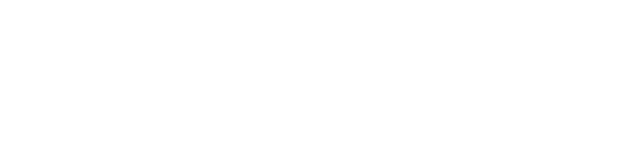
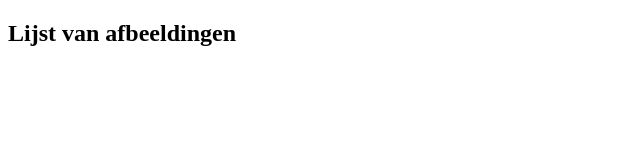
Before and after one commit to Geonovum/MD-VDT, a plain HTML site: page index.html in a window 1280 px wide. Shown: the whole page, without its empty margins (0-640 px from the left). Drawn offline with Linux system fonts and the light colour scheme.

Commit message:
Update index.html

```diff
--- a/index.html
+++ b/index.html
@@ -20,7 +20,7 @@
         <meta name="viewport" content="width=device-width, initial-scale=1, shrink-to-fit=no">
 
         <!-- Invullen: de titel van de standaard of het document - - - - - - - - - - - - - - - - - - -->
-        <title>[ Naam van het document ]</title>
+        <title>Onderzoek Metadata van de toekomst en NGR</title>
 
         <!-- Kan hier een 'ondertitel' tag worden gemaakt? -->
 
@@ -47,7 +47,7 @@
         <!-- voor een nieuw hoofdstuk kopieer je een regel, en voegt die toe - - - - - - - - - - - - -->
         <!--
         -->
-	    <div     data-format="markdown" data-include="Versiebeheer.md"></div>
+	<div     data-format="markdown" data-include="Versiebeheer.md"></div>
         <section data-format="markdown" data-include="Inleiding.md"></section>
         <section data-format="markdown" data-include="Analyse.md"></section>
         <section data-format="markdown" data-include="Keuzes.md"></section>
@@ -57,6 +57,6 @@
         <section data-format="markdown" data-include="Bijlagen.md"></section>
 
         <!-- genereer hier een afbeeldingen lijst- - - - - - - - - - - - - - - - - - - - - - - - - - -->
-        <!--<section id="tof"><h2>Lijst van afbeeldingen</h2></section> -->
+        <section id="tof"><h2>Lijst van afbeeldingen</h2></section>
     </body>
 </html>
```
